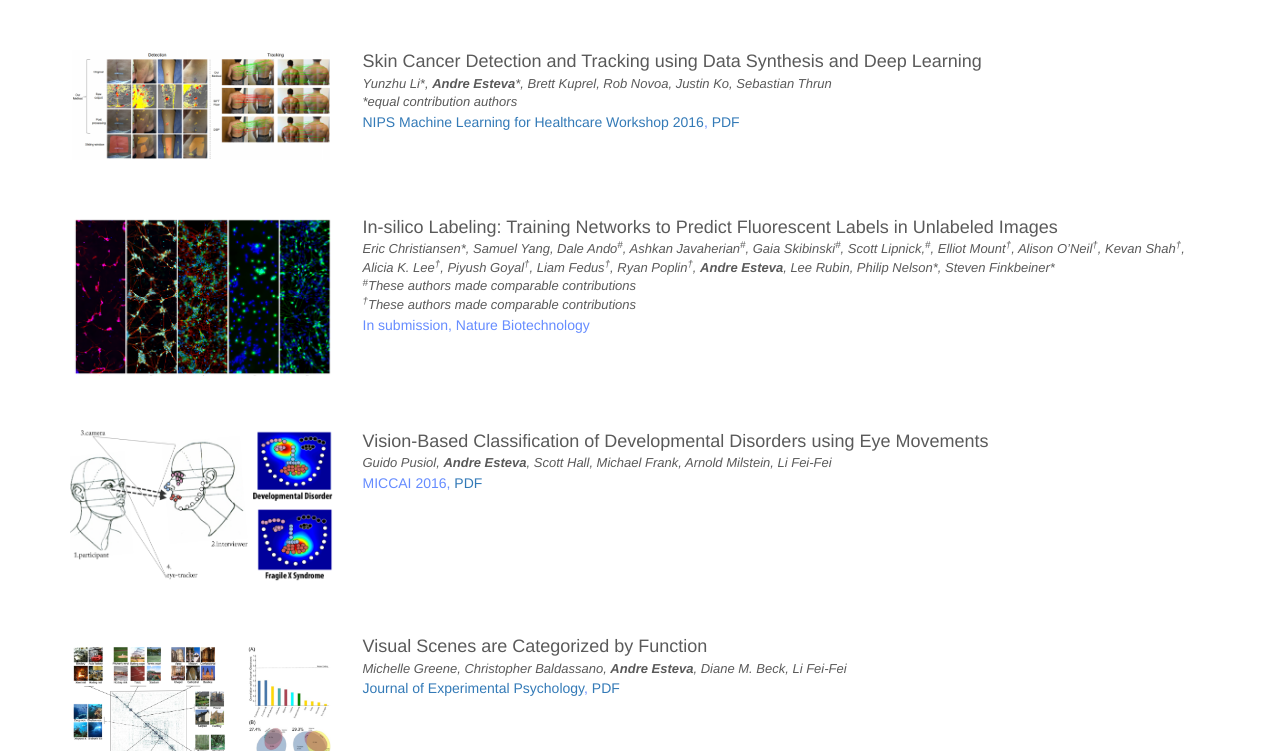
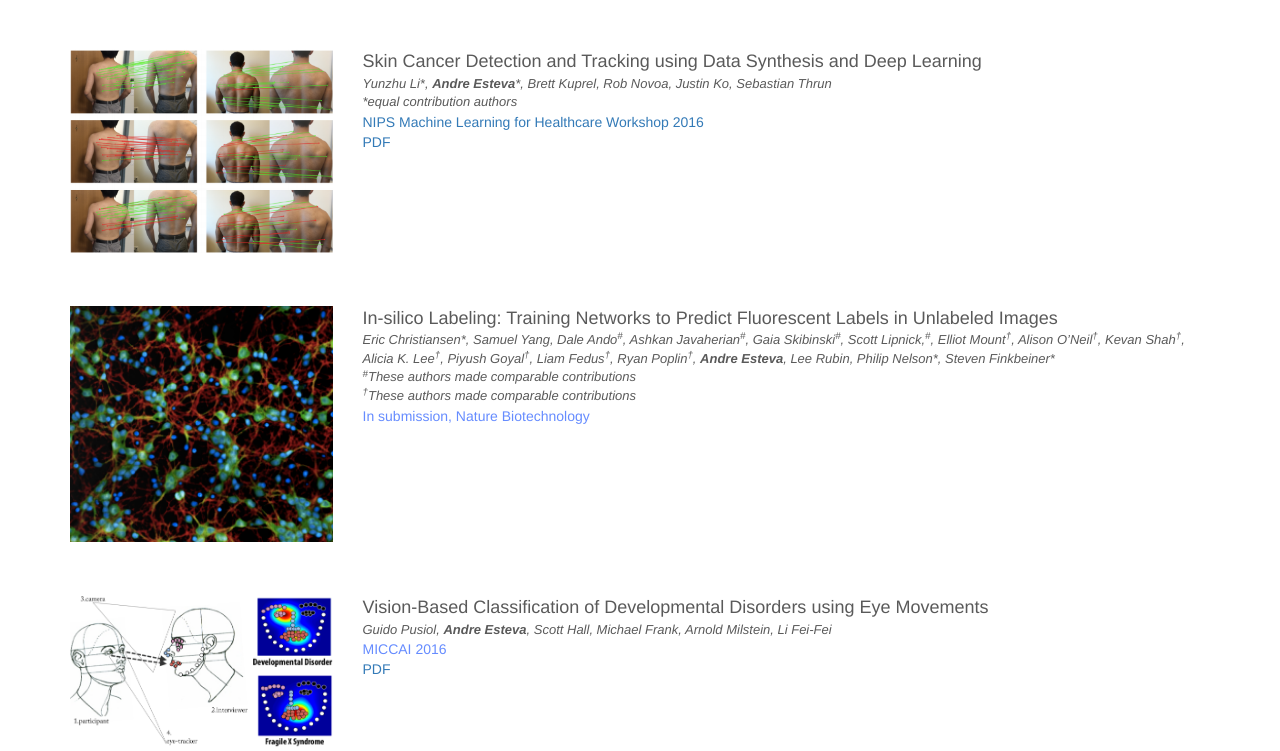
Before and after one commit to andreesteva/andreesteva.github.io, a plain HTML site: page index.html in a window 1280 px wide. Shown: the part 2291-3042 px from the top of the page. Drawn offline with nearby package versions, Linux system fonts and the light colour scheme; files whose address does not match are found by name.

Commit message:
updating figures

```diff
--- a/index.html
+++ b/index.html
@@ -285,7 +285,7 @@
       <div class="row featurette">
         <div class="col-xs-3">
           <div class="paper-image">
-            <img src="assets/aaai.png" width="100%"></img>
+            <img src="assets/tracking_figure.png" width="100%"></img>
           </div>
         </div>
         <div class="col-xs-9">
@@ -299,7 +299,8 @@
               </div>
           <div class="paper-venue">
               <a href="https://arxiv.org/abs/1612.01074" target="_blank">
-              NIPS Machine Learning for Healthcare Workshop 2016</a>,
+              NIPS Machine Learning for Healthcare Workshop 2016</a>
+            <br>
               <a href="assets/detection_tracking.pdf" target="_blank">PDF</a>
               </div>
         </div>
@@ -309,7 +310,7 @@
       <div class="row featurette">
         <div class="col-xs-3">
           <div class="paper-image">
-            <img src="assets/seeing_more.png" width="100%"></img>
+            <img src="assets/seeing_more_4.png" width="100%"></img>
           </div>
         </div>
         <div class="col-xs-9">
@@ -349,7 +350,8 @@
               Li Fei-Fei
               </div>
           <div class="paper-venue">
-            MICCAI 2016,
+            MICCAI 2016
+            <br>
             <a href="assets/fxs_classify_miccai.pdf" target="_blank">PDF</a>
               </div>
         </div>
@@ -370,7 +372,8 @@
               </div>
           <div class="paper-venue">
               <a href="http://www.ncbi.nlm.nih.gov/pmc/articles/PMC4693295/" target="_blank">
-                Journal of Experimental Psychology</a>,
+                Journal of Experimental Psychology</a>
+              <br>
               <a href="assets/visual_scenes_are_categorized_by_function.pdf" target="_blank">
                 PDF
               </a>
@@ -393,7 +396,8 @@
               </div>
           <div class="paper-venue">
             <!--              <a href="http://jov.arvojournals.org/article.aspx?articleid=2433679&resultClick=1" target="_blank">Journal of Vision</a> -->
-            <a href="http://eneuro.org/content/3/5/ENEURO.0178-16.2016" target="_blank">eNeuro</a>,
+            <a href="http://eneuro.org/content/3/5/ENEURO.0178-16.2016" target="_blank">eNeuro</a>
+            <br>
             <a href="assets/two_networks.pdf" target="_blank">PDF</a>
             </div>
         </div>
```
Also changed, not shown: assets/seeing_more_3.png (added), assets/seeing_more_4.png (added), assets/tracking_figure.png (added).
